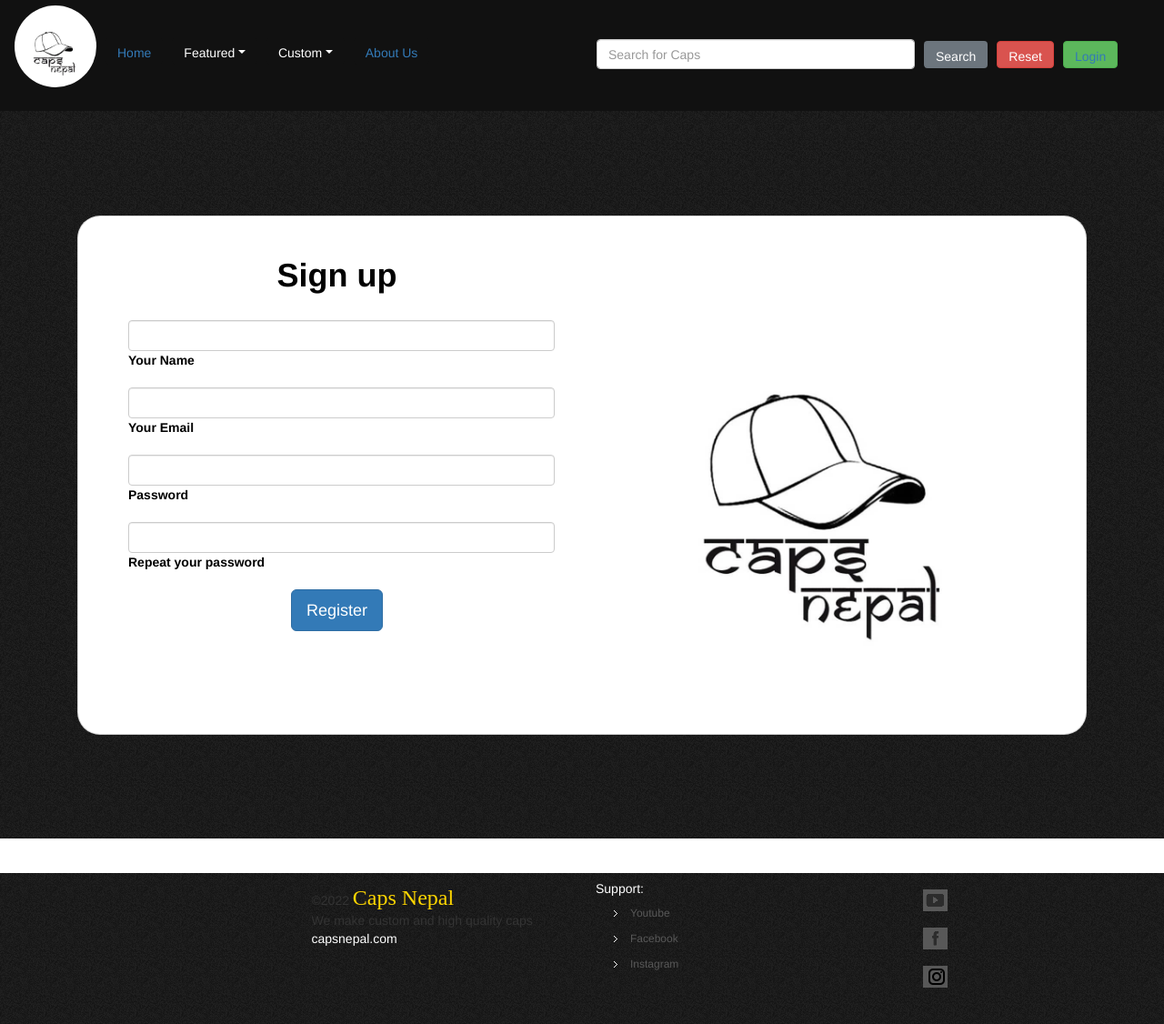
After one commit to Inish-Bashyal/CAPSNEPAL-REAL-, a Django app: page /register in a window 1280 px wide. The commit adds this page. Shown: the whole page at 91% size. Run offline with Django 4.2, Linux system fonts and the light colour scheme; some libraries are stand-ins or nearby versions.

```diff
--- a/capsnepal/caps/models.py
+++ b/capsnepal/caps/models.py
@@ -1,7 +1,9 @@
+from unicodedata import name
 from django.db import models
 
 # Create your models here.
 class Cap(models.Model):
+    name = models.TextField(max_length=50, default='')
     image = models.ImageField(upload_to='caps')
     desc = models.TextField(max_length=500)
     price = models.IntegerField()
--- /dev/null
+++ b/capsnepal/caps/templates/about.html
@@ -0,0 +1,5 @@
+{% extends 'base.html' %}
+
+{% block body%}
+this is about page
+{%endblock%}
--- a/capsnepal/caps/templates/base.html
+++ b/capsnepal/caps/templates/base.html
@@ -25,7 +25,7 @@
                     <img class="img-circle" src="{% static 'images/logo.jpg' %}" />
                 </div>
 
-                    <button type="button nav-item" class="btn btn-primary">Home</button>
+                    <button type="button nav-item" class="btn btn-primary"><a href={% url 'home' %}>Home</a></button>
 
 
                     <div class="dropdown">
@@ -46,7 +46,7 @@
                                 </div>
                         </div>
 
-                        <button type="button nav-item" class="btn btn-primary">About Us</button>
+                        <button type="button nav-item" class="btn btn-primary"><a href={% url 'about' %}>About Us</a></button>
 
             </div>
         </div>
@@ -56,7 +56,7 @@
                 <input type="text" id="search" class="form-control form-control-lg" placeholder="Search for Caps" />
                 <button class="search_btn btn btn-secondary">Search</button>
                     <button class="reset_btn btn btn-danger">Reset</button>
-                    <button class="login_btn btn btn-success"><a href="login.html">Login</a></button>
+                    <button class="login_btn btn btn-success"><a href={% url 'login' %}>Login</a></button>
 
             </div>
 
--- /dev/null
+++ b/capsnepal/caps/templates/register.html
@@ -0,0 +1,73 @@
+{% extends 'base.html' %}
+{% load static %}
+
+{% block body%}
+
+<section class="register vh-100" style="background: url(/static/images/body-bg.gif);">
+    <div class="container h-100">
+      <div class="row d-flex justify-content-center align-items-center h-100">
+        <div class="col-lg-12 col-xl-11">
+          <div class="card card text-black" style="border-radius: 25px;">
+            <div class="card-body p-md-5">
+              <div class="row justify-content-center">
+                <div class="left-part col-md-10 col-lg-6 col-xl-5 order-2 order-lg-1">
+
+                  <p class="text-center h1 fw-bold mb-5 mx-1 mx-md-4 mt-4">Sign up</p>
+
+                  <form class="mx-1 mx-md-4">
+
+                    <div class="d-flex flex-row align-items-center mb-4">
+                      <i class="fas fa-user fa-lg me-3 fa-fw"></i>
+                      <div class="form-outline flex-fill mb-0">
+                        <input type="text" id="form3Example1c" class="form-control" />
+                        <label class="form-label" for="form3Example1c">Your Name</label>
+                      </div>
+                    </div>
+
+                    <div class="d-flex flex-row align-items-center mb-4">
+                      <i class="fas fa-envelope fa-lg me-3 fa-fw"></i>
+                      <div class="form-outline flex-fill mb-0">
+                        <input type="email" id="form3Example3c" class="form-control" />
+                        <label class="form-label" for="form3Example3c">Your Email</label>
+                      </div>
+                    </div>
+
+                    <div class="d-flex flex-row align-items-center mb-4">
+                      <i class="fas fa-lock fa-lg me-3 fa-fw"></i>
+                      <div class="form-outline flex-fill mb-0">
+                        <input type="password" id="form3Example4c" class="form-control" />
+                        <label class="form-label" for="form3Example4c">Password</label>
+                      </div>
+                    </div>
+
+                    <div class="d-flex flex-row align-items-center mb-4">
+                      <i class="fas fa-key fa-lg me-3 fa-fw"></i>
+                      <div class="form-outline flex-fill mb-0">
+                        <input type="password" id="form3Example4cd" class="form-control" />
+                        <label class="form-label" for="form3Example4cd">Repeat your password</label>
+                      </div>
+                    </div>
+
+
+                    <div class="d-flex justify-content-center mx-4 mb-3 mb-lg-4">
+                      <button type="button" class="btn btn-primary btn-lg">Register</button>
+                    </div>
+
+                  </form>
+
+                </div>
+                <div class="right-part col-md-10 col-lg-6 col-xl-7 d-flex align-items-center order-1 order-lg-2">
+
+                  <img src="{% static 'images/logo.jpg' %}"
+                    class="img-fluid" alt="Logo">
+
+                </div>
+              </div>
+            </div>
+          </div>
+        </div>
+      </div>
+
+    </div>
+  </section>
+{%endblock%}
--- a/capsnepal/caps/urls.py
+++ b/capsnepal/caps/urls.py
@@ -5,7 +5,12 @@ from caps.views import about
 
 
 urlpatterns = [
-    path("",views.index, name='Home'),
-    path("home",views.about, name='index'),
-    path("login",views.login, name='login')
+    path("",views.index, name='home'),
+    path("home",views.index, name='home'),
+    path("about",views.about, name='about'),
+    path("login",views.login, name='login'),
+    path("register",views.register, name='register'),
+    path("show_create_caps",views.show_create_caps, name='show_create_caps'),
+    path("create_caps",views.create_caps, name='create_caps'),
+    path("show_caps",views.show_caps, name='show_caps')
 ]
--- a/capsnepal/caps/views.py
+++ b/capsnepal/caps/views.py
@@ -1,5 +1,5 @@
 import re
-from django.shortcuts import render,HttpResponse
+from django.shortcuts import redirect, render,HttpResponse
 from caps.models import Cap
 
 # Create your views here.
@@ -8,8 +8,38 @@ def index(request):
     return render(request, 'caps.html', {'caps':caps})
 
 def about(request):
-    return render(request, 'caps.html', {})
+    return render(request, 'about.html', {})
 
 
 def login(request):
-    return render(request,'capsnepal/caps/templates/login.html',{})
+    return render(request,'login.html',{})
+
+def register(request):
+    return render(request,'register.html',{})
+
+def show_create_caps(request):
+    return render(request,'create_caps.html',{})
+
+def create_caps(request):
+    if request.method=="POST":
+        name = request.POST.get('name')
+        description = request.POST.get('description')
+        price = request.POST.get('price')
+        get_pictures = request.FILES.get('file')
+        model = Cap(name=name, image=get_pictures, desc=description,
+            price=price)
+        model.save()
+        return render(request, 'create_caps.html', {'message':"data is stored successfully"})
+
+    return render(request,'create_caps.html', {'message':'problem storing the data'})
+
+
+
+def show_caps(request,id=None):
+    if request.method=="GET":
+        if id:
+            cap = Cap.objects.get(id=id)
+            return render(request, 'show_caps.html', {'data':cap})
+        caps = Cap.objects.all()
+        return render(request, 'show_caps.html', {'data':caps})
+    return render(request,'create_caps.html', {'message':'problem storing the data'})
--- a/capsnepal/capsnepal/settings.py
+++ b/capsnepal/capsnepal/settings.py
@@ -130,3 +130,5 @@ STATIC_URL = 'caps/static/'
 # https://docs.djangoproject.com/en/4.0/ref/settings/#default-auto-field
 
 DEFAULT_AUTO_FIELD = 'django.db.models.BigAutoField'
+MEDIA_ROOT = os.path.join(BASE_DIR,'caps')
+MEDIA_URL = '/'
```
Also changed, not shown: capsnepal/caps/templates/create_caps.html (added, +50 -0 lines), capsnepal/caps/templates/login.html (+4 -4 lines), capsnepal/caps/templates/show_caps.html (added, +9 -0 lines), capsnepal/caps/caps/customer2.png (added), capsnepal/caps/logo.jpg (deleted), capsnepal/caps/logo_p8uPqlh.jpg (deleted), capsnepal/caps/migrations/0003_cap_name.py (added).
